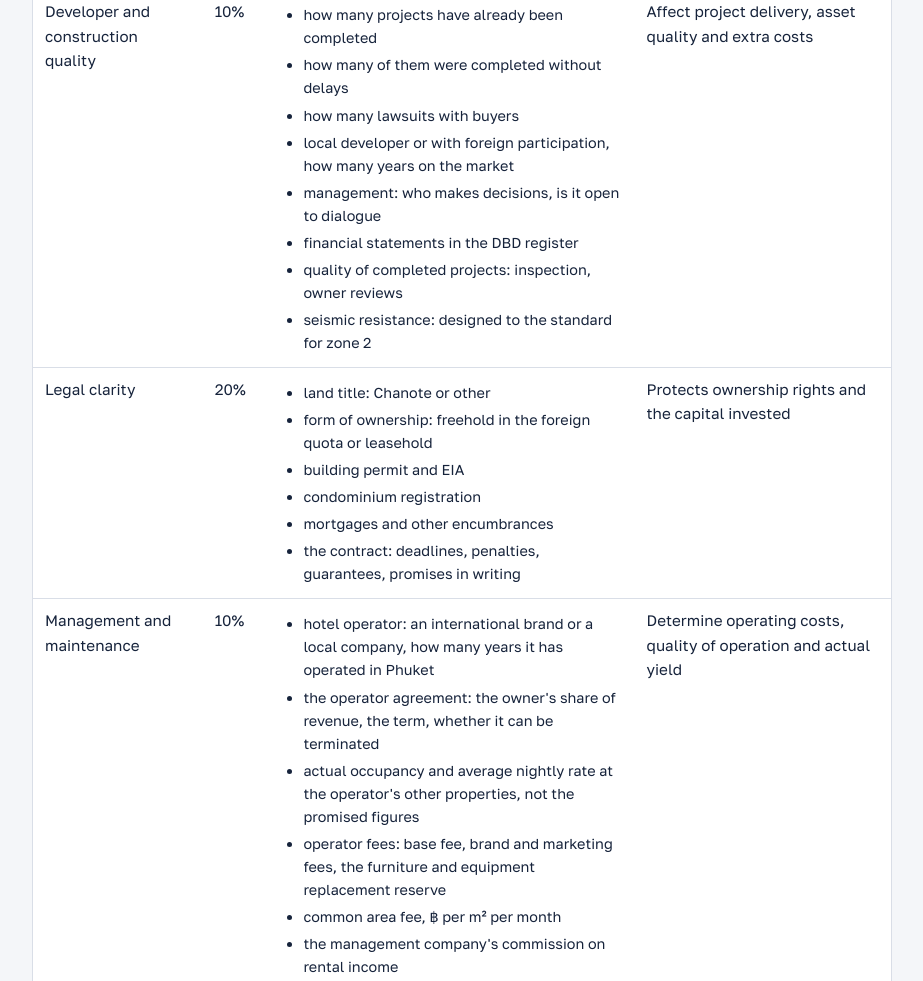
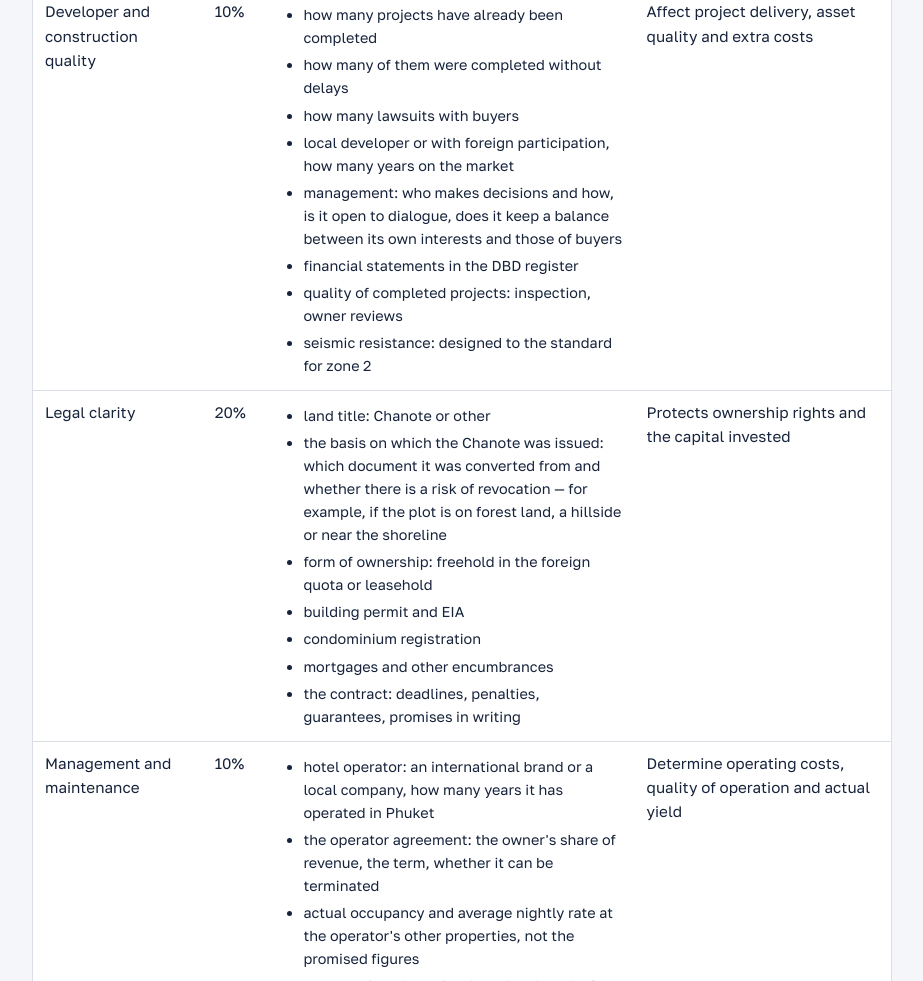
Before and after one commit to linaleelina/mythaiview, a plain HTML site: page en/score/index.html in a window 1280 px wide. Shown: the part 911-1892 px from the top of the page, without its empty margins (88-1011 px from the left). Drawn offline with Linux system fonts and the light colour scheme; a web font is replaced by a local one.

Commit message:
Add files via upload

```diff
--- a/en/score/index.html
+++ b/en/score/index.html
@@ -280,8 +280,8 @@ footer{border-top:1px solid var(--line);background:var(--card)}
     <tbody>
       <tr><td>Location</td><td>20%</td><td><ul style="margin:0;padding-left:1.1rem;font-size:.9rem"><li>distance to the beach or an international school by road</li><li>elevation above sea level: tsunami and flooding risk</li><li>shops, a hospital, restaurants nearby</li><li>sports facilities nearby: a gym, swimming pool, tennis, golf, Muay Thai</li><li>the road and travel time in high season</li><li>noise: the airport, construction, nightlife</li><li>how many similar properties are being built nearby</li></ul></td><td>Shapes demand, rental potential and long-term appeal</td></tr>
       <tr><td>Price per m²</td><td>20%</td><td><ul style="margin:0;padding-left:1.1rem;font-size:.9rem"><li>price per m² against the average for similar properties in the area</li><li>what the price includes: furniture, taxes and fees on purchase</li><li>payment terms and instalments</li><li>discounts and bonuses — is the base price inflated</li></ul></td><td>Determines the entry cost and the margin of competitiveness</td></tr>
-      <tr><td>Developer and construction quality</td><td>10%</td><td><ul style="margin:0;padding-left:1.1rem;font-size:.9rem"><li>how many projects have already been completed</li><li>how many of them were completed without delays</li><li>how many lawsuits with buyers</li><li>local developer or with foreign participation, how many years on the market</li><li>management: who makes decisions, is it open to dialogue</li><li>financial statements in the DBD register</li><li>quality of completed projects: inspection, owner reviews</li><li>seismic resistance: designed to the standard for zone 2</li></ul></td><td>Affect project delivery, asset quality and extra costs</td></tr>
-      <tr><td>Legal clarity</td><td>20%</td><td><ul style="margin:0;padding-left:1.1rem;font-size:.9rem"><li>land title: Chanote or other</li><li>form of ownership: freehold in the foreign quota or leasehold</li><li>building permit and EIA</li><li>condominium registration</li><li>mortgages and other encumbrances</li><li>the contract: deadlines, penalties, guarantees, promises in writing</li></ul></td><td>Protects ownership rights and the capital invested</td></tr>
+      <tr><td>Developer and construction quality</td><td>10%</td><td><ul style="margin:0;padding-left:1.1rem;font-size:.9rem"><li>how many projects have already been completed</li><li>how many of them were completed without delays</li><li>how many lawsuits with buyers</li><li>local developer or with foreign participation, how many years on the market</li><li>management: who makes decisions and how, is it open to dialogue, does it keep a balance between its own interests and those of buyers</li><li>financial statements in the DBD register</li><li>quality of completed projects: inspection, owner reviews</li><li>seismic resistance: designed to the standard for zone 2</li></ul></td><td>Affect project delivery, asset quality and extra costs</td></tr>
+      <tr><td>Legal clarity</td><td>20%</td><td><ul style="margin:0;padding-left:1.1rem;font-size:.9rem"><li>land title: Chanote or other</li><li>the basis on which the Chanote was issued: which document it was converted from and whether there is a risk of revocation — for example, if the plot is on forest land, a hillside or near the shoreline</li><li>form of ownership: freehold in the foreign quota or leasehold</li><li>building permit and EIA</li><li>condominium registration</li><li>mortgages and other encumbrances</li><li>the contract: deadlines, penalties, guarantees, promises in writing</li></ul></td><td>Protects ownership rights and the capital invested</td></tr>
       <tr><td>Management and maintenance</td><td>10%</td><td><ul style="margin:0;padding-left:1.1rem;font-size:.9rem"><li>hotel operator: an international brand or a local company, how many years it has operated in Phuket</li><li>the operator agreement: the owner's share of revenue, the term, whether it can be terminated</li><li>actual occupancy and average nightly rate at the operator's other properties, not the promised figures</li><li>operator fees: base fee, brand and marketing fees, the furniture and equipment replacement reserve</li><li>common area fee, ฿ per m² per month</li><li>the management company's commission on rental income</li><li>sinking fund and condominium juristic person reporting</li><li>owner reviews of management</li><li>whether the management company can be replaced</li><li>electricity and air conditioning costs: a glass façade and west-facing windows mean more heat from the sun and higher air conditioning bills</li></ul></td><td>Determine operating costs, quality of operation and actual yield</td></tr>
       <tr><td>Liquidity</td><td>10%</td><td><ul style="margin:0;padding-left:1.1rem;font-size:.9rem"><li>segment: the lower the price, the wider the sales funnel; the higher the price, the fewer buyers</li><li>a well-known hotel brand supports demand on resale; if the operator leaves, the property loses value</li><li>how quickly similar properties sell</li><li>how many comparable properties are on sale now</li><li>whether there is free foreign quota for resale</li><li>who will be the buyer when you exit</li><li>whether the developer allows resale (assignment) before completion and on what terms</li></ul></td><td>Determines whether and at what cost you can exit the investment</td></tr>
       <tr><td>Ergonomics and functionality</td><td>10%</td><td><ul style="margin:0;padding-left:1.1rem;font-size:.9rem"><li>layout and room sizes: structural and architectural features should not create unusable corners, niches and passages — you pay in baht for every such square metre</li><li>light, ventilation, humidity</li><li>sound insulation</li><li>storage space</li><li>parking, balcony</li><li>the view: assess it when everything around is already built and the view is preserved; a vacant plot next door is a risk of new construction that will block the view</li></ul></td><td>Affects the property's appeal to tenants and buyers</td></tr>
```
